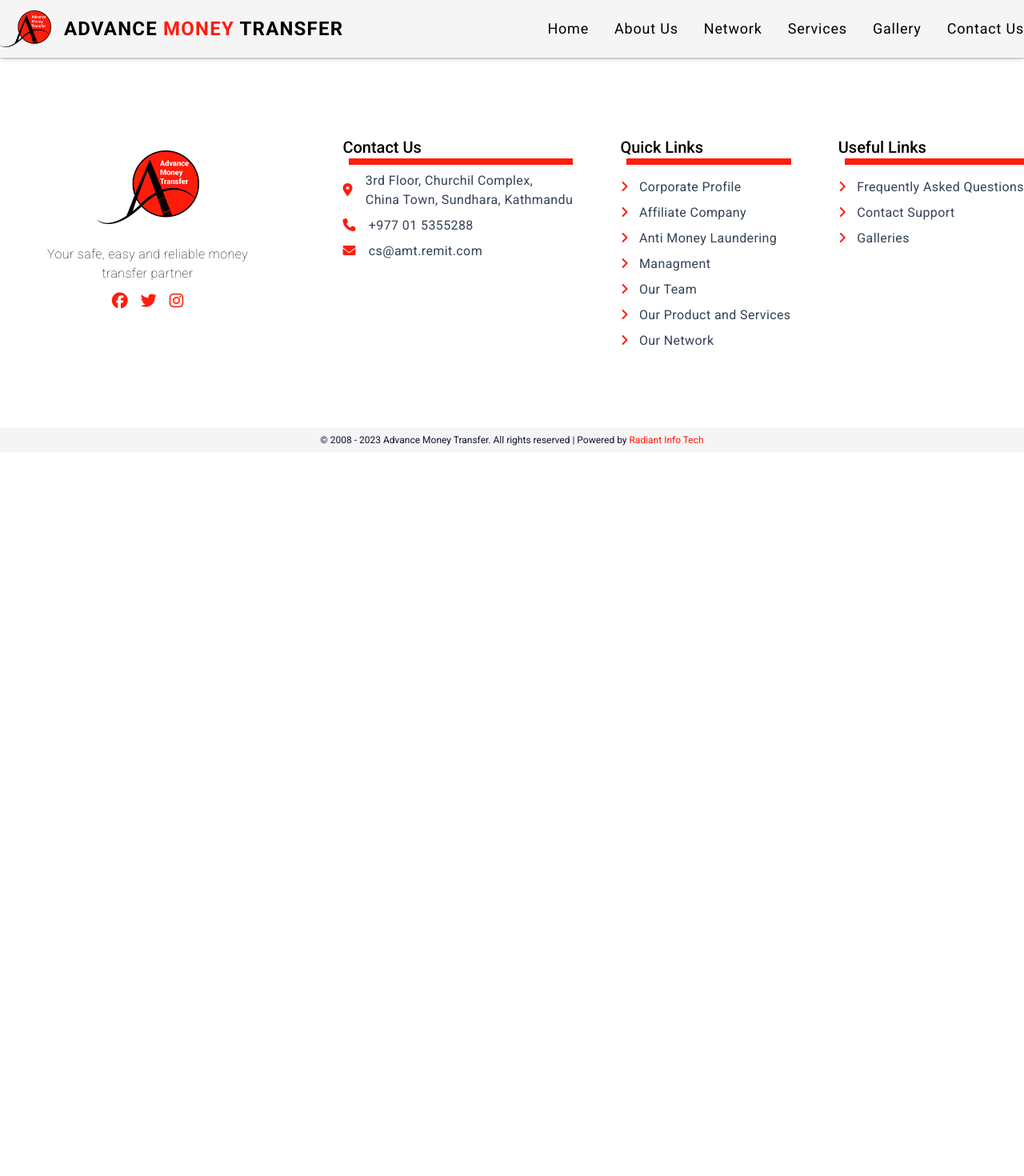
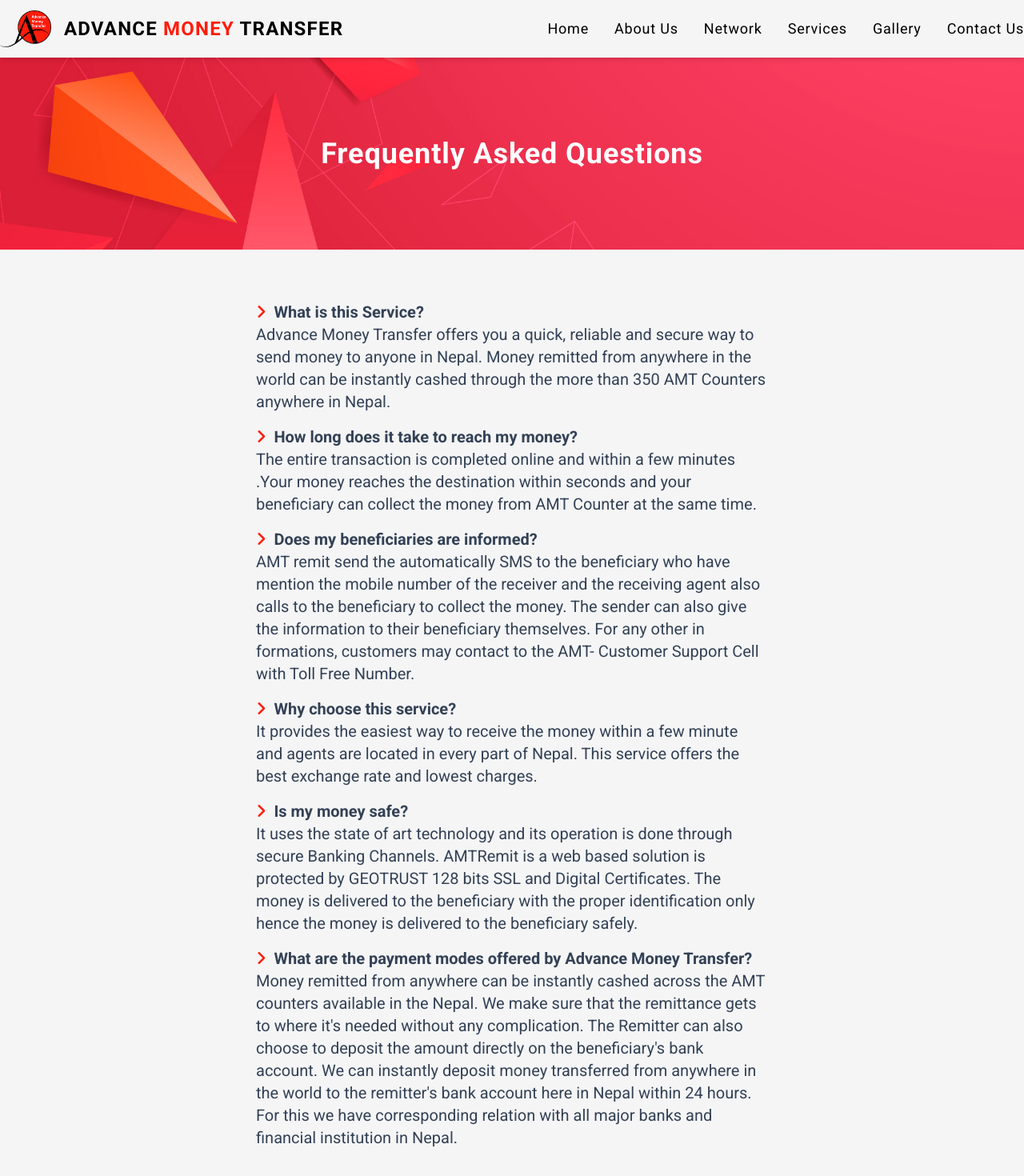
Before and after one commit to navinmaharjan/advance-money-transfer, a React (Vite) app in the folder client/: page /FAQs in a window 1280 px wide. Shown: the top 1470 px of the page at 80% size. Before the commit the page ends 800 px from the top, so only its background shows below. Built offline with nearby package versions, Linux system fonts and the light colour scheme.

Commit message:
useful links detail complete

```diff
--- a/client/src/App.jsx
+++ b/client/src/App.jsx
@@ -15,6 +15,7 @@
 import OurNetwork from "./Pages/FooterLinks/OurNetwork";
 import AffiliateCompany from "./Pages/FooterLinks/AffiliateCompany";
 import AnitMoneyLaundering from "./Pages/FooterLinks/AnitMoneyLaundering";
+import FAQ from "./Pages/FooterLinks/FAQ";
 
 const App = () => {
   return (
@@ -34,6 +35,7 @@
         <Route path="/our-network" element={<OurNetwork/>} />
         <Route path="/affiliate-company" element={<AffiliateCompany/>} />
         <Route path="/anti-money-laundering" element={<AnitMoneyLaundering/>} />
+        <Route path="/FAQs" element={<FAQ/>} />
       </Routes>
       <Footer />
       <ScrollToTop />
--- a/client/src/Components/Footer.jsx
+++ b/client/src/Components/Footer.jsx
@@ -132,18 +132,26 @@
             <div className="absolute bg-white p-1 top-0 animate-usefulLinkAnimation hidden sm:block"></div>
           </div>
           <ul className="pt-4 flex flex-col gap-2 px-8 sm:px-0">
+            <Link to="/FAQs">
               <li className="text-slate-700 hover:text-brand transition-colors duration-300 cursor-pointer tracking-wide">
                 <i className="fa-solid fa-angle-right text-brand"></i> &nbsp;
                 Frequently Asked Questions
               </li>
+            </Link>
+
+            <Link to="/contact-us">
               <li className="text-slate-700 hover:text-brand transition-colors duration-300 cursor-pointer tracking-wide">
                 <i className="fa-solid fa-angle-right text-brand"></i> &nbsp;
                 Contact Support
               </li>
+            </Link>
+
+            <Link to="/gallery">
               <li className="text-slate-700 hover:text-brand transition-colors duration-300 cursor-pointer tracking-wide">
                 <i className="fa-solid fa-angle-right text-brand"></i> &nbsp;
                 Galleries
               </li>
+            </Link>
           </ul>
         </div>
       </div>
--- /dev/null
+++ b/client/src/Pages/FooterLinks/FAQ.jsx
@@ -0,0 +1,110 @@
+import Banner from "../../assets/bannerImages/bannerImage-3.jpg";
+
+const CompanyProfile = () => {
+  22;
+  return (
+    <>
+      <div className="relative w-full h-20 sm:h-60">
+        {/* <div className="absolute w-full h-60 bg-black opacity-50 z-10"></div> */}
+        <img
+          src={Banner}
+          alt="banner"
+          className="absolute w-full h-full object-cover"
+        />
+        <div className="absolute top-1/2 left-1/2 transform -translate-x-1/2 -translate-y-1/2 text-center z-20">
+          <h3 className="text-2xl sm:text-4xl text-white font-semibold tracking-wide">
+            Frequently Asked Questions
+          </h3>
+        </div>
+      </div>
+      <div className="bg-offWhite">
+        <div className="w-1/2 container mx-auto text-xl text-slate-700  py-4 sm:py-16">
+          <div className="pb-4">
+            <h3 className="text-xl font-semibold">
+              {" "}
+              <i className="fa-solid fa-angle-right text-brand"></i> &nbsp;What
+              is this Service?
+            </h3>
+            <p>
+              Advance Money Transfer offers you a quick, reliable and secure way
+              to send money to anyone in Nepal. Money remitted from anywhere in
+              the world can be instantly cashed through the more than 350 AMT
+              Counters anywhere in Nepal.
+            </p>
+          </div>
+          <div className="pb-4">
+            <h3 className="text-xl font-semibold">
+              <i className="fa-solid fa-angle-right text-brand"></i> &nbsp;How
+              long does it take to reach my money?
+            </h3>
+            <p>
+              The entire transaction is completed online and within a few
+              minutes .Your money reaches the destination within seconds and
+              your beneficiary can collect the money from AMT Counter at the
+              same time.
+            </p>
+          </div>
+          <div className="pb-4">
+            <h3 className="text-xl font-semibold">
+              <i className="fa-solid fa-angle-right text-brand"></i> &nbsp;Does
+              my beneficiaries are informed?
+            </h3>
+            <p>
+              AMT remit send the automatically SMS to the beneficiary who have
+              mention the mobile number of the receiver and the receiving agent
+              also calls to the beneficiary to collect the money. The sender can
+              also give the information to their beneficiary themselves. For any
+              other in formations, customers may contact to the AMT- Customer
+              Support Cell with Toll Free Number.
+            </p>
+          </div>
+          <div className="pb-4">
+            <h3 className="text-xl font-semibold">
+              <i className="fa-solid fa-angle-right text-brand"></i> &nbsp;Why
+              choose this service?
+            </h3>
+            <p>
+              It provides the easiest way to receive the money within a few
+              minute and agents are located in every part of Nepal. This service
+              offers the best exchange rate and lowest charges.
+            </p>
+          </div>
+          <div className="pb-4">
+            <h3 className="text-xl font-semibold">
+              <i className="fa-solid fa-angle-right text-brand"></i> &nbsp;Is my
+              money safe?
+            </h3>
+            <p>
+              It uses the state of art technology and its operation is done
+              through secure Banking Channels. AMTRemit is a web based solution
+              is protected by GEOTRUST 128 bits SSL and Digital Certificates.
+              The money is delivered to the beneficiary with the proper
+              identification only hence the money is delivered to the
+              beneficiary safely.
+            </p>
+          </div>
+
+          <div className="pb-4">
+            <h3 className="text-xl font-semibold">
+              <i className="fa-solid fa-angle-right text-brand"></i> &nbsp;What
+              are the payment modes offered by Advance Money Transfer?
+            </h3>
+            <p>
+              Money remitted from anywhere can be instantly cashed across the
+              AMT counters available in the Nepal. We make sure that the
+              remittance gets to where it's needed without any complication. The
+              Remitter can also choose to deposit the amount directly on the
+              beneficiary's bank account. We can instantly deposit money
+              transferred from anywhere in the world to the remitter's bank
+              account here in Nepal within 24 hours. For this we have
+              corresponding relation with all major banks and financial
+              institution in Nepal.
+            </p>
+          </div>
+        </div>
+      </div>
+    </>
+  );
+};
+
+export default CompanyProfile;
```
Lines whose indentation alone changed are shown as unchanged.
